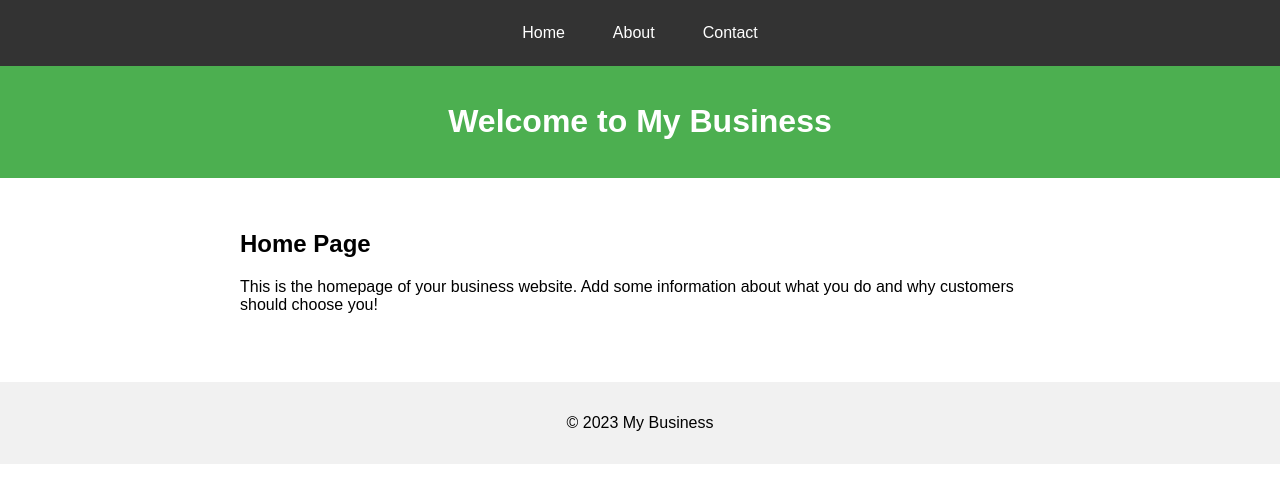
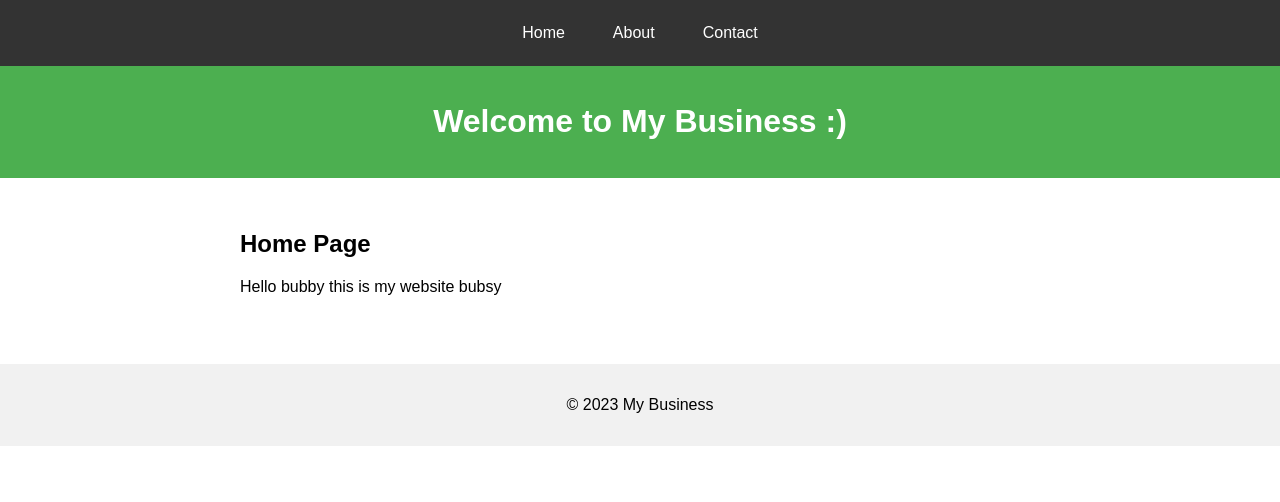
Before and after one commit to willblackstone/willblackstone.github.io, a plain HTML site: page index.html in a window 1280 px wide. Drawn offline with Linux system fonts and the light colour scheme.

Commit message:
Update index.html

```diff
--- a/index.html
+++ b/index.html
@@ -63,11 +63,11 @@
 
     <!-- Main content for the homepage -->
     <div class="header">
-        <h1>Welcome to My Business</h1>
+        <h1>Welcome to My Business :)</h1>
     </div>
     <div class="content">
         <h2>Home Page</h2>
-        <p>This is the homepage of your business website. Add some information about what you do and why customers should choose you!</p>
+        <p>Hello bubby this is my website bubsy</p>
     </div>
 
     <footer>
```
